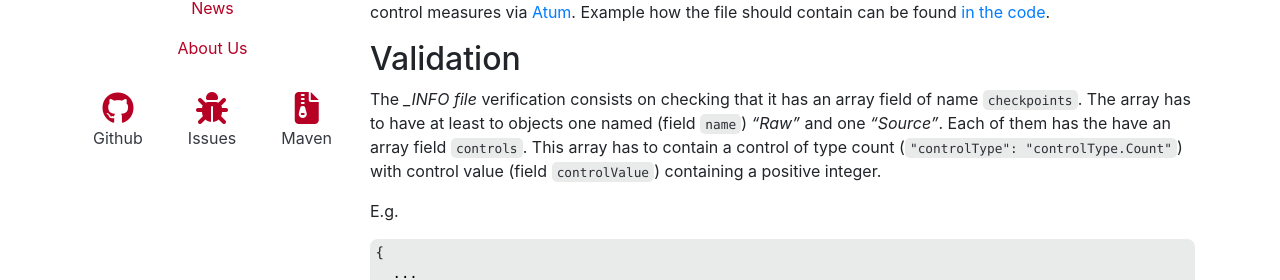
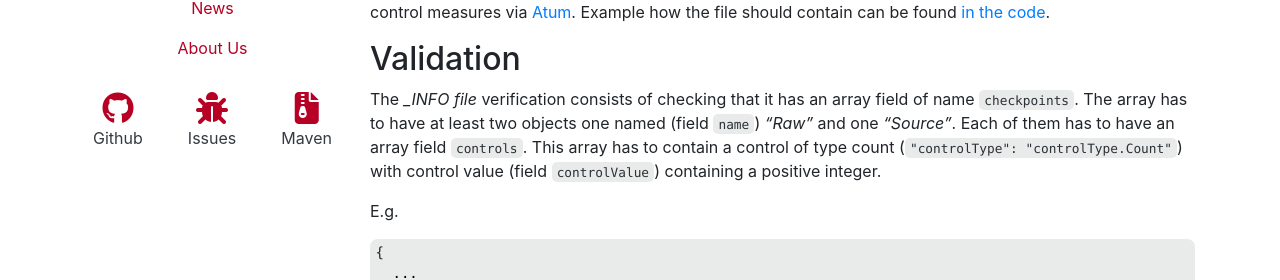
Before and after one commit to AbsaOSS/enceladus, a Jekyll site: the page built from _docs/2.0.0/usage/info-file.md, in a window 1280 px wide. Shown: the part 472-752 px from the top of the page. Built offline with Jekyll 4.4.1, drawn with Linux system fonts in a browser that asks for light colours; nearby versions of some CDN libraries.

Commit message:
Apply suggestions from code review
Co-authored-by: Saša Zejnilović <zejnils@gmail.com>

```diff
--- a/_docs/2.0.0/usage/info-file.md
+++ b/_docs/2.0.0/usage/info-file.md
@@ -28,8 +28,8 @@ via [Atum](https://github.com/AbsaOSS/atum). Example how the file should contain
 Validation
 -----------
 
-The _\_INFO file_ verification consists on checking that it has an array field of name `checkpoints`. The array has to
-have at least to objects one named (field `name`) _"Raw"_ and one _"Source"_. Each of them has the have an array field
+The _\_INFO file_ verification consists of checking that it has an array field of name `checkpoints`. The array has to
+have at least two objects one named (field `name`) _"Raw"_ and one _"Source"_. Each of them has to have an array field
 `controls`. This array has to contain a control of type count (`"controlType": "controlType.Count"`) with control value
 (field `controlValue`) containing a positive integer.
 
```
